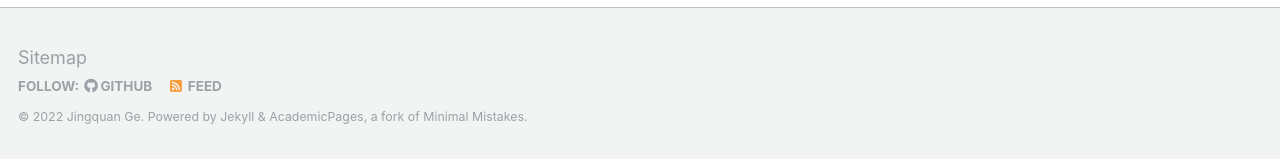
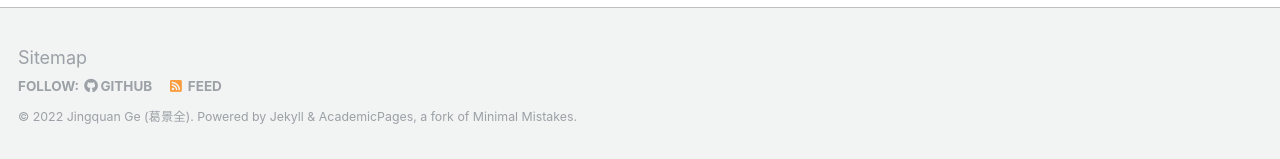
Before and after one commit to gejingquan/gejingquan.github.io, a Jekyll site: the page built from _pages/about.md, in a window 1280 px wide and 900 px high, scrolled down 2434 px. Shown: the part 738-897 px from the top of the window. Built offline with Jekyll 4.4.1, drawn with Linux system fonts in a browser that asks for light colours; some web fonts are replaced.

Commit message:
Update _config.yml

```diff
--- a/_config.yml
+++ b/_config.yml
@@ -9,7 +9,7 @@
 locale                   : "en-US"
 title                    : "Home"
 title_separator          : "-"
-name                     : &name "Jingquan Ge"
+name                     : &name "Jingquan Ge (葛景全)"
 description              : &description "Research Fellow in Nanyang Technological University"
 url                      : https://gejingquan.github.io # the base hostname & protocol for your site e.g. "https://mmistakes.github.io"
 baseurl                  : "" # the subpath of your site, e.g. "/blog"
```
